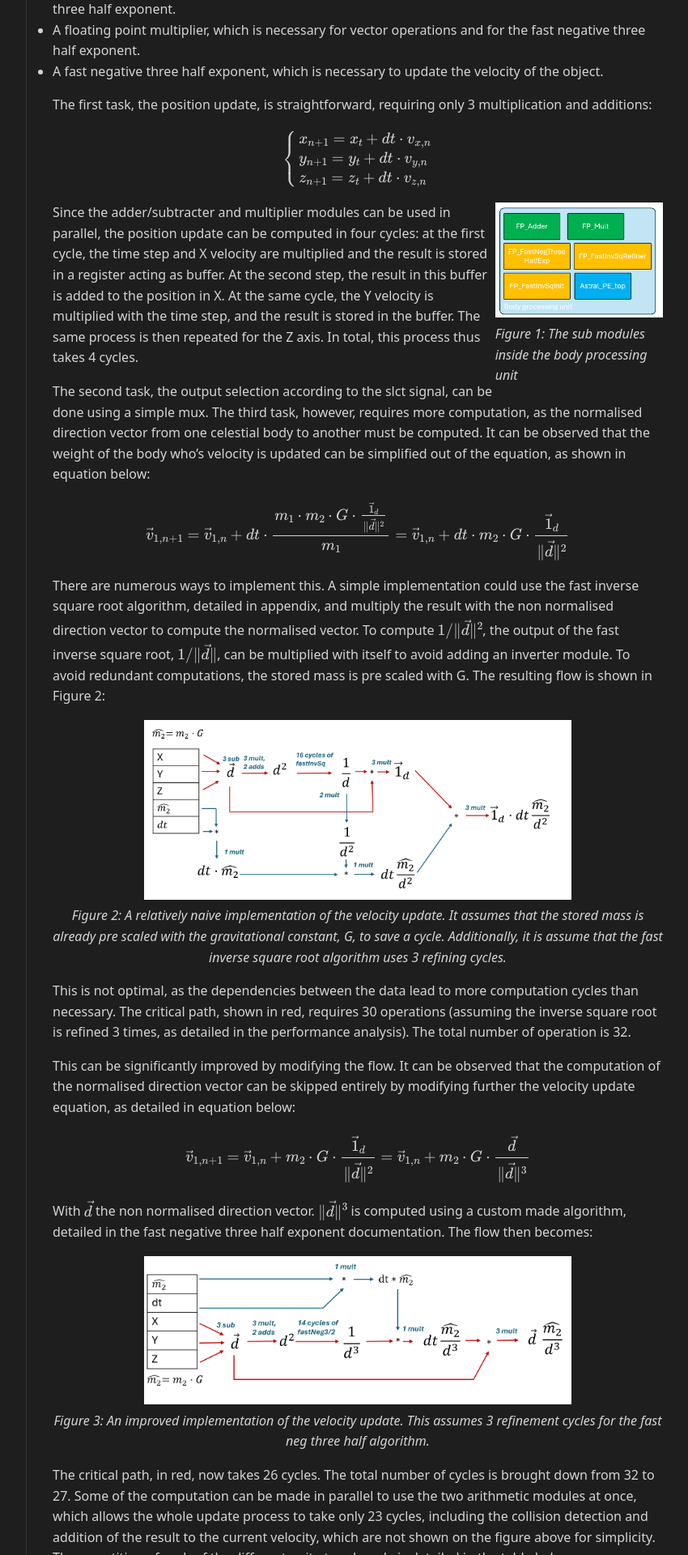
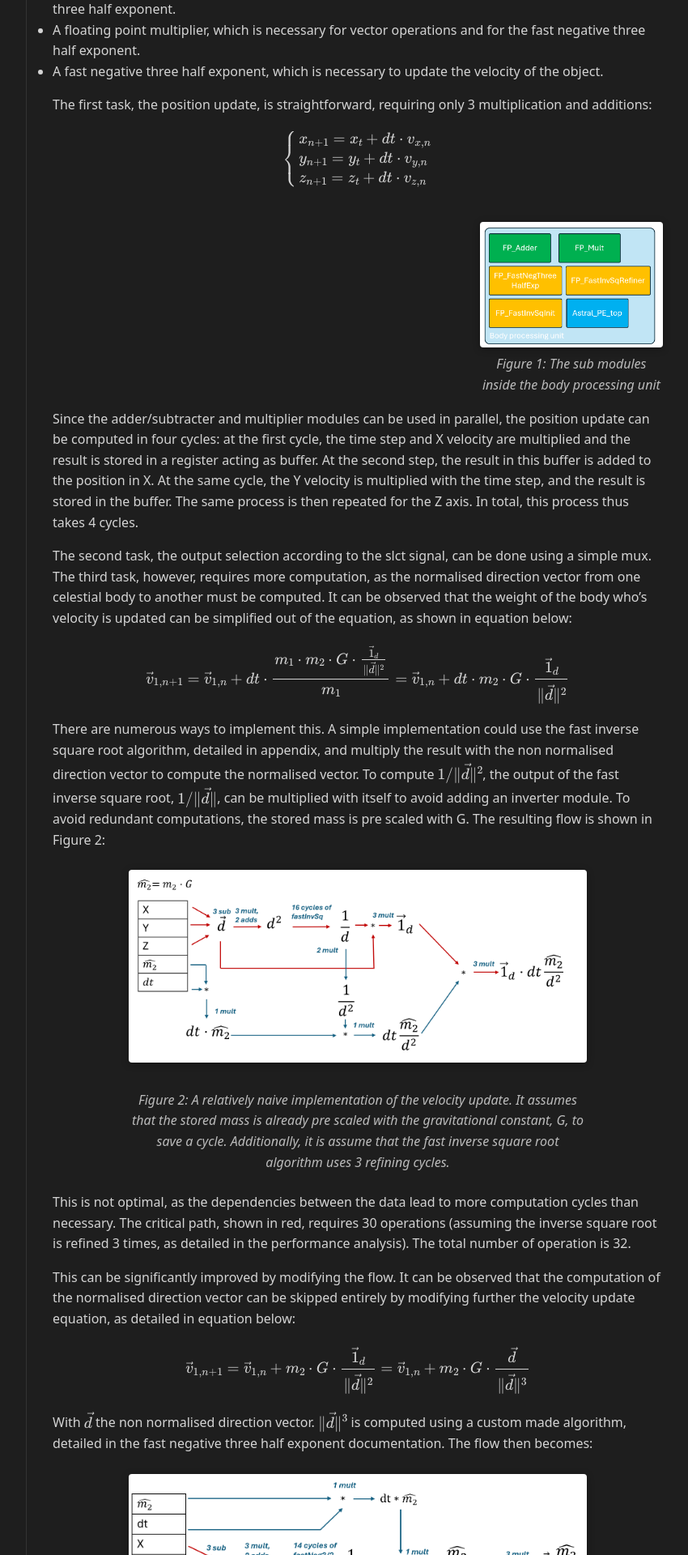
Before and after one commit to Vyndicta/Celestial, a Jekyll site: the page built from docs/celestial-accelerator-docs/modules/body-processing-unit.md, in a window 1280 px wide. Shown: the part 659-2579 px from the top of the page at 81% size, without its empty margins (249-1099 px from the left). Built offline with Jekyll 4.4.1, drawn with Linux system fonts in a browser that asks for light colours; our own code applies the rules of GitHub Pages for plain Markdown files.

Commit message:
Updating the doc

```diff
--- a/docs/assets/style.css
+++ b/docs/assets/style.css
@@ -163,6 +163,53 @@ pre code {
   font-size: 0.9rem;
 }
 
+/* Image Containers */
+.image-container {
+  margin: 1.5rem 0;
+  max-width: 100%;
+}
+
+.image-container img {
+  max-width: 100%;
+  height: auto;
+  display: block;
+  border-radius: 4px;
+  box-shadow: 0 2px 10px rgba(0, 0, 0, 0.3);
+}
+
+.image-container em {
+  display: block;
+  text-align: center;
+  font-style: italic;
+  margin-top: 0.5rem;
+  color: #bbbbbb;
+}
+
+.image-container.right {
+  float: right;
+  width: 30%;
+  margin-left: 1.5rem;
+  margin-bottom: 1rem;
+}
+
+.image-container.center {
+  margin-left: auto;
+  margin-right: auto;
+  width: 75%;
+  text-align: center;
+}
+
+/* Clear floats after image containers */
+.content p, .content h1, .content h2, .content h3, .content h4 {
+  clear: both;
+}
+
+/* Equation formatting */
+.content .MathJax_Display {
+  overflow-x: auto;
+  overflow-y: hidden;
+}
+
 /* Responsive */
 @media (max-width: 768px) {
   .container {
@@ -184,4 +231,11 @@ pre code {
   .copy-button {
     opacity: 1; /* Always show on mobile */
   }
+
+  .image-container.right {
+    float: none;
+    width: 100%;
+    margin-left: 0;
+    text-align: center;
+  }
 }
--- a/docs/celestial-accelerator-docs/modules/object-processing-unit.md
+++ b/docs/celestial-accelerator-docs/modules/body-processing-unit.md
@@ -32,8 +32,8 @@ z_{n+1} = z_t + dt \cdot v_{z,n}
 \end{cases}
 $$
 
-<div style="float: right; width: 27.5%;">
-    <img src="../assets/DetailedViewBPU.png" alt="The sub modules inside the body processing unit" style="width: 100%;">
+<div class="image-container right">
+    <img src="../assets/DetailedViewBPU.png" alt="The sub modules inside the body processing unit">
     <em>Figure 1: The sub modules inside the body processing unit</em>
 </div>
 
@@ -52,8 +52,8 @@ $$
   adding an inverter module. To avoid redundant computations, the stored mass is pre scaled
   with G. The resulting flow is shown in Figure 2:
 
-<div style="text-align: center;">
-    <img src="../assets/NaiveVeloUpFlow.png" alt="A relatively naive implementation of the velocity update" style="width: 70%;">
+<div class="image-container center">
+    <img src="../assets/NaiveVeloUpFlow.png" alt="A relatively naive implementation of the velocity update">
     <br>
     <em>Figure 2: A relatively naive implementation of the velocity update. It assumes that the stored mass is already pre scaled with the gravitational constant, G, to save a cycle. Additionally, it is assume that the fast inverse square root algorithm uses 3 refining cycles.</em>
 </div>
@@ -69,8 +69,8 @@ $$
 
  With $$\vec{d}$$ the non normalised direction vector. $$\|\vec{d}\|^3$$ is computed using a custom made algorithm, detailed in the fast negative three half exponent documentation. The flow then becomes:
 
-<div style="text-align: center;">
-    <img src="../assets/NonNaiveVelUpFlow.png" alt="An improved implementation of the velocity update" style="width: 70%;">
+<div class="image-container center">
+    <img src="../assets/NonNaiveVelUpFlow.png" alt="An improved implementation of the velocity update">
     <br>
     <em>Figure 3: An improved implementation of the velocity update. This assumes 3 refinement cycles for the fast neg three half algorithm.</em>
 </div>
@@ -78,8 +78,8 @@ $$
 
  The critical path, in red, now takes 26 cycles. The total number of cycles is brought down from 32 to 27. Some of the computation can be made in parallel to use the two arithmetic modules at once, which allows the whole update process to take only 23 cycles, including the collision detection and addition of the result to the current velocity, which are not shown on the figure above for simplicity. The repartition of each of the different unit at each cycle is detailed in the table below:
 
-<div style="text-align: center;">
-    <img src="../assets/FlowModUtilTable.png" alt="How the different sub modules are used at each cycle of the velocity update" style="width: 95%;">
+<div class="image-container center">
+    <img src="../assets/FlowModUtilTable.png" alt="How the different sub modules are used at each cycle of the velocity update">
     <br>
     <em>Figure 4: How the different sub modules are used at each cycle of the velocity update</em>
 </div>
```
